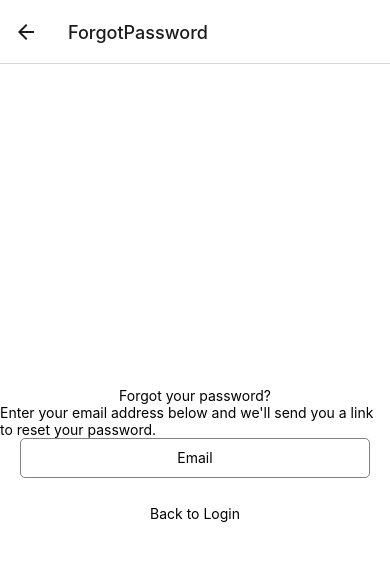
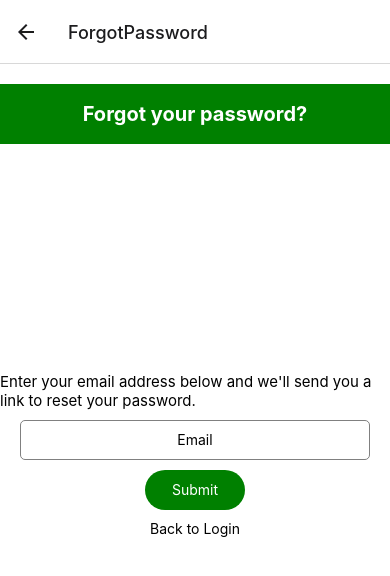
Before and after one commit to Adoyle210/Youth-For-Earthwin, a React Native app in the folder Youth-For-Earthwin/: screen /ForgotPassword in a window 390 px wide. Shown: the top 576 px of the page. Built offline with nearby package versions, Linux system fonts and the light colour scheme.

Commit message:
Add submitButton, header, subheader, and title styles in styles.js

```diff
--- a/Youth-For-Earthwin/styles.js
+++ b/Youth-For-Earthwin/styles.js
@@ -25,12 +25,39 @@ const styles = StyleSheet.create({
     marginBottom: 10,
     borderRadius: 5
   },
+  submitButton: {
+    backgroundColor: 'green',
+    width: 100,
+    height: 40,
+    alignItems: 'center',
+    justifyContent: 'center',
+    borderRadius: 50,
+    marginBottom: 10
+  },
   backButton: {
     width: 100,
     position: 'absolute',
     top: 10,
-    left: 10
-  }
+    left: 10,
+  },
+  header: {
+    backgroundColor: 'green',
+    height: 60,
+    justifyContent: 'center',
+    alignItems: 'center',
+    position: 'absolute',
+    top: 20,
+    width: '100%',
+  },
+  subheader: {
+    fontSize: 15,
+    marginBottom: 10,
+  },
+  title: {
+    color: 'white',
+    fontSize: 20,
+    fontWeight: 'bold',
+  },
 })
 
 export default styles;
```
